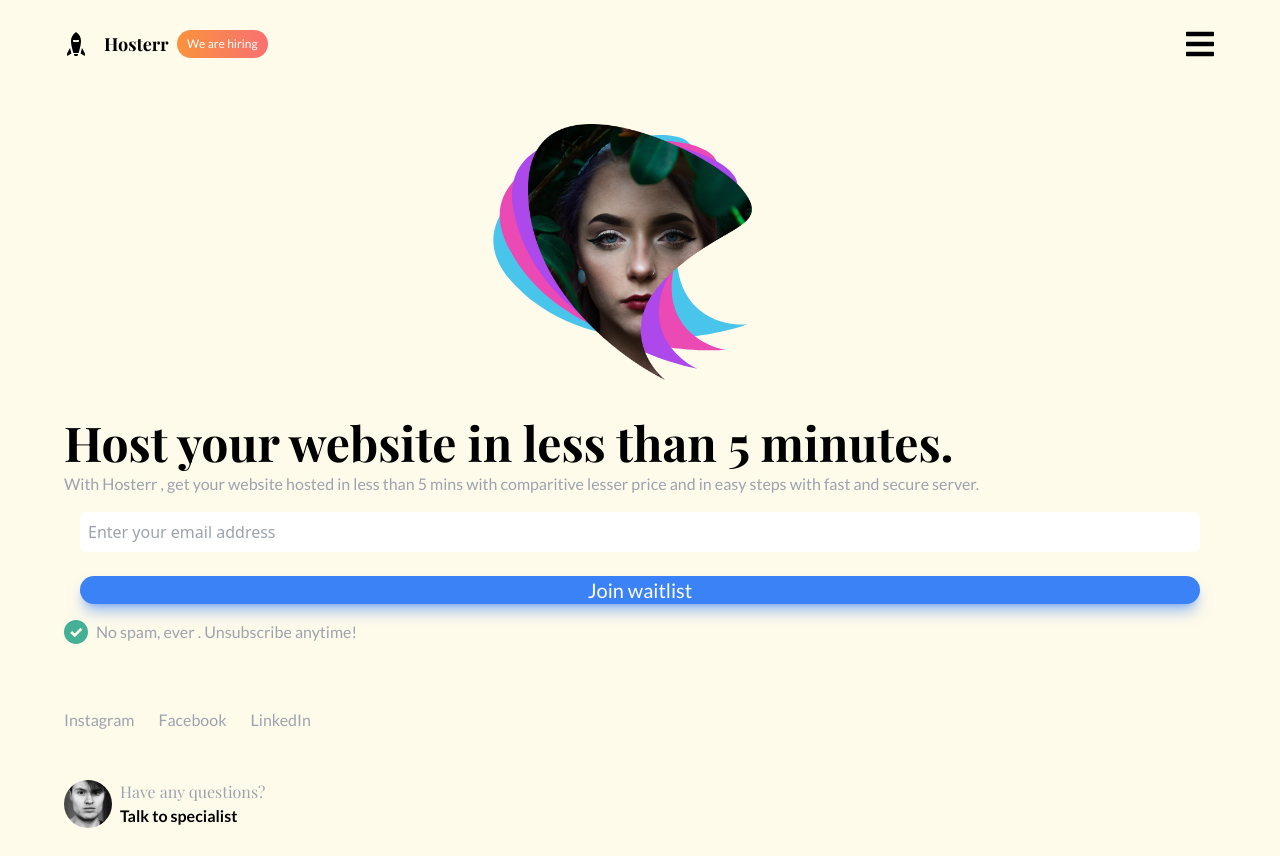
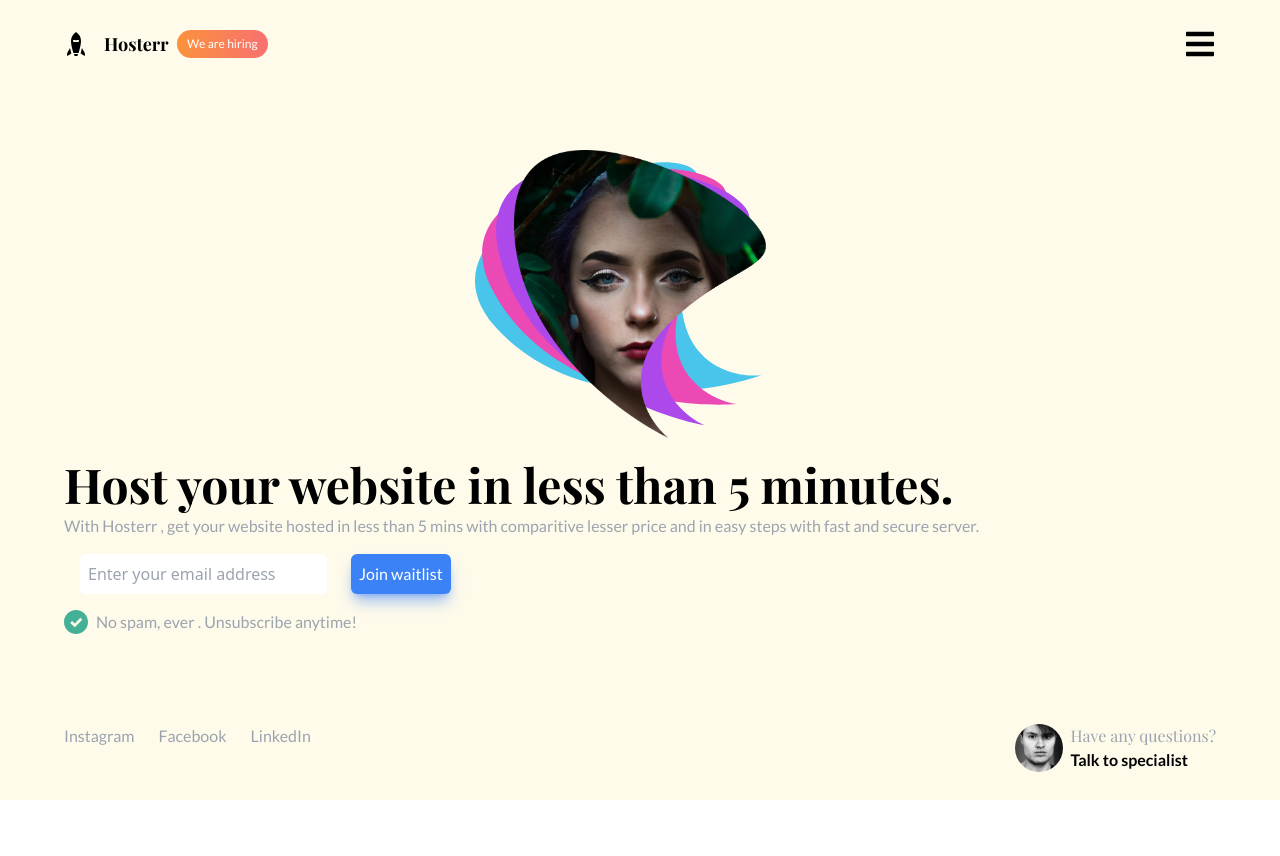
Before and after one commit to AbhiVikrant/tailwindCSSLandingPage, a React (Vite) app: page / in a window 1280 px wide. After the commit the page ends 800 px from the top, so only its background shows below. Built offline with nearby package versions, Linux system fonts and the light colour scheme; a web font is replaced by a local one.

Commit message:
Added tablet view

```diff
--- a/src/Components/Body.jsx
+++ b/src/Components/Body.jsx
@@ -1,27 +1,27 @@
 const Body = () => {
   return (
     <>
-      <div className="space-y-8">
-        <div className="flex justify-center items-center ">
+      <div className="space-y-4">
+        <div className="flex justify-center items-center  ">
           <img
             src="./assets/Blue-Shape.svg"
             alt="1st"
-            className="-rotate-[45deg] h-64"
+            className="-rotate-[45deg] h-64  md:h-72"
           />
           <img
             src="./assets/Pink-Shape.svg"
             alt="2nt"
-            className="absolute -rotate-[30deg] h-64"
+            className="absolute -rotate-[30deg] h-64  md:h-72"
           />
           <img
             src="./assets/Purple-Shape.svg"
             alt="3rd"
-            className="absolute -rotate-[15deg] h-64"
+            className="absolute -rotate-[15deg] h-64  md:h-72"
           />
           <img
             src="./assets/Hero-Model.png"
             alt="4th"
-            className="absolute h-64 "
+            className="absolute h-64 md:h-72 "
           />
         </div>
         <div>
@@ -33,13 +33,13 @@ const Body = () => {
             comparitive lesser price and in easy steps with fast and secure
             server.
           </p>
-          <form className=" flex flex-col gap-6 m-4" action="">
+          <form className=" flex flex-col gap-6 m-4 md:flex-row" action="">
             <input
               className=" rounded-md p-2 placeholder:text-grey-400"
               type="email"
               placeholder="Enter your email address"
             />
-            <button className=" rounded-2xl text-xl text-white bg-blue-500 shadow-lg shadow-blue-500/50  font-lato hover:bg-blue-200">
+            <button className=" rounded-md  text-md text-white bg-blue-500 shadow-lg shadow-blue-500/50  font-lato hover:bg-blue-200 p-2">
               Join waitlist
             </button>
           </form>
--- a/src/Components/Footer.jsx
+++ b/src/Components/Footer.jsx
@@ -3,7 +3,7 @@ import React from "react";
 const Footer = () => {
   return (
     <>
-      <div className="flex flex-col gap-12 ">
+      <div className="flex flex-col gap-2 md:flex-row md:justify-between">
         <ul className="flex gap-6 font-lato text-gray-400">
           <li>
             <a href="">Instagram</a>
@@ -16,7 +16,7 @@ const Footer = () => {
           </li>
         </ul>
 
-        <div className="flex gap-2">
+        <div className="flex gap-2 ">
           <img src="./assets/Help-Avatar.svg" alt="mino" />
           <div>
             <p className="font-playfair font-thin text-gray-400">
```
